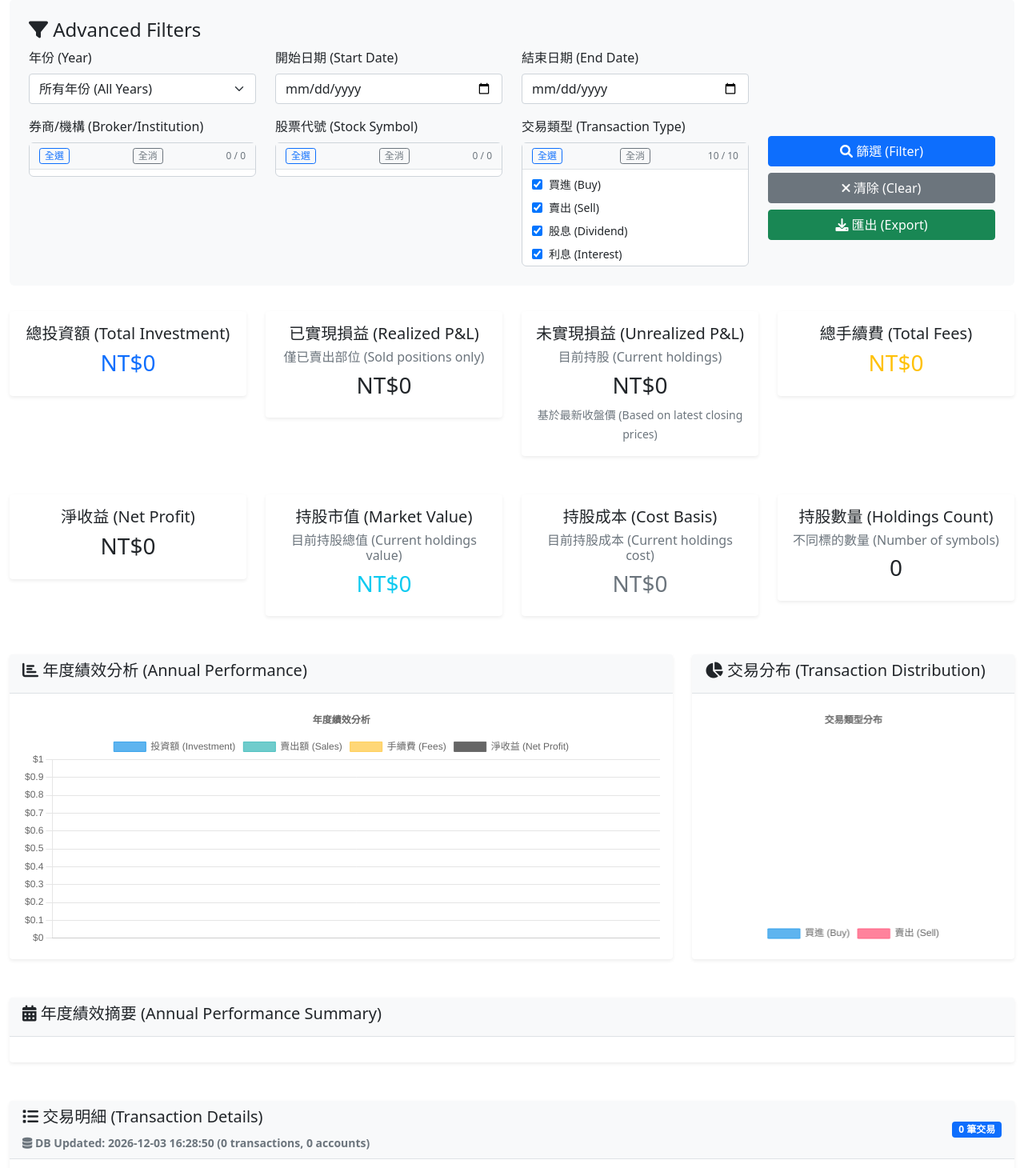
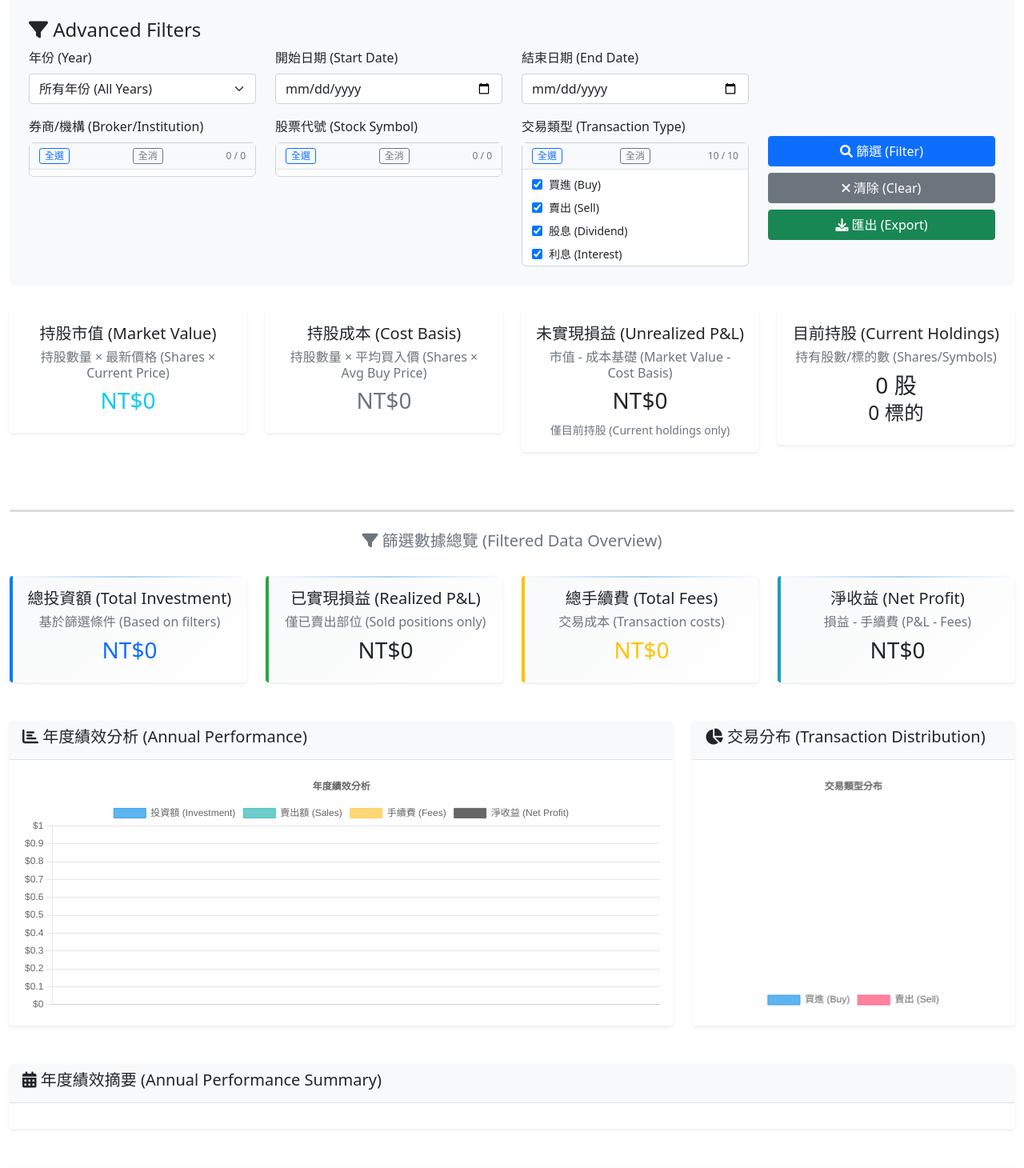
Before and after one commit to zheharry/my-portfolio, a Flask app: page / in a window 1280 px wide. Shown: the part 218-1678 px from the top of the page at 80% size. Run offline with Flask 3, Linux system fonts and the light colour scheme; data that the repository does not hold is empty.

Commit message:
Enhance dashboard metrics display: Update transaction quantity formatting, improve holdings count presentation, and add visual indicators for price fetch errors. Revise summary card titles and descriptions for clarity.

```diff
--- a/static/dashboard.js
+++ b/static/dashboard.js
@@ -492,11 +492,16 @@ class PortfolioDashboard {
             const typeClass = transaction.transaction_type === '買進' ? 'transaction-type-buy' : 'transaction-type-sell';
             row.className = typeClass;
 
+            // Format quantity to show it's being used effectively
+            const quantityDisplay = transaction.quantity ?
+                `${this.formatNumber(transaction.quantity)} ${transaction.symbol ? '股' : ''}` :
+                '-';
+
             row.innerHTML = `
                 <td>${this.formatDate(transaction.transaction_date)}</td>
                 <td><strong>${transaction.symbol || '-'}</strong></td>
                 <td><span class="badge ${transaction.transaction_type === '買進' ? 'bg-success' : 'bg-success'}">${transaction.transaction_type}</span></td>
-                <td>${this.formatNumber(transaction.quantity)}</td>
+                <td><strong>${quantityDisplay}</strong></td>
                 <td>$${this.formatNumber(transaction.price)}</td>
                 <td>$${this.formatNumber(Math.abs(transaction.amount))}</td>
                 <td><span class="text-warning">$${this.formatNumber(transaction.fee)}</span></td>
@@ -575,13 +580,25 @@ class PortfolioDashboard {
         // Update cost basis
         document.getElementById('costBasis').textContent = `NT$${this.formatNumber(data.total_cost_basis || 0)}`;
 
-        // Update holdings count
-        document.getElementById('holdingsCount').textContent = data.holdings_count || 0;
+        // Update holdings count with both total shares and symbol count
+        const totalShares = data.total_shares || 0;
+        const symbolCount = data.holdings_count || 0;
+        document.getElementById('holdingsCount').innerHTML = `${this.formatNumber(totalShares)} 股<br><small>${symbolCount} 標的</small>`;
 
         // Show warning for price fetch errors if any
         if (data.price_fetch_errors && data.price_fetch_errors.length > 0) {
             console.warn('Failed to fetch prices for symbols:', data.price_fetch_errors);
-            // You could add a visual indicator here for price fetch failures
+            // Add a small visual indicator for price fetch failures
+            const holdingsCountElement = document.getElementById('holdingsCount');
+            if (holdingsCountElement) {
+                const warningIcon = '<small class="text-warning"><i class="fas fa-exclamation-triangle" title="部分股票價格獲取失敗"></i></small>';
+                holdingsCountElement.innerHTML += '<br>' + warningIcon;
+            }
+        }
+
+        // Log detailed holdings information for debugging
+        if (data.holdings_details && data.holdings_details.length > 0) {
+            console.log('Current Holdings Details:', data.holdings_details);
         }
     }
 
--- a/templates/index.html
+++ b/templates/index.html
@@ -155,6 +155,25 @@
         .multi-select-list::-webkit-scrollbar-thumb:hover {
             background: #a8a8a8;
         }
+
+        /* Filtered metrics section styling */
+        #filteredMetrics .card {
+            background: linear-gradient(135deg, #f8f9fa 0%, #ffffff 100%);
+        }
+
+        #filteredMetrics .card-body {
+            position: relative;
+        }
+
+        #filteredMetrics .card::before {
+            content: '';
+            position: absolute;
+            top: 0;
+            left: 0;
+            right: 0;
+            height: 2px;
+            background: linear-gradient(90deg, transparent 0%, rgba(0,123,255,0.3) 50%, transparent 100%);
+        }
     </style>
 </head>
 <body>
@@ -293,18 +312,72 @@
             </div>
         </div>
 
-        <!-- Summary Cards -->
+        <!-- Main Summary Cards Row -->
         <div class="row mb-4" id="summaryCards">
             <div class="col-md-3">
                 <div class="card summary-card">
                     <div class="card-body text-center">
+                        <h5 class="card-title">持股市值 (Market Value)</h5>
+                        <h6 class="text-muted">持股數量 × 最新價格 (Shares × Current Price)</h6>
+                        <h3 class="text-info" id="marketValue">$0</h3>
+                    </div>
+                </div>
+            </div>
+            <div class="col-md-3">
+                <div class="card summary-card">
+                    <div class="card-body text-center">
+                        <h5 class="card-title">持股成本 (Cost Basis)</h5>
+                        <h6 class="text-muted">持股數量 × 平均買入價 (Shares × Avg Buy Price)</h6>
+                        <h3 class="text-secondary" id="costBasis">$0</h3>
+                    </div>
+                </div>
+            </div>
+            <div class="col-md-3">
+                <div class="card summary-card">
+                    <div class="card-body text-center">
+                        <h5 class="card-title">未實現損益 (Unrealized P&L)</h5>
+                        <h6 class="text-muted">市值 - 成本基礎 (Market Value - Cost Basis)</h6>
+                        <h3 id="unrealizedPL">$0</h3>
+                        <small class="text-muted">僅目前持股 (Current holdings only)</small>
+                    </div>
+                </div>
+            </div>
+            <div class="col-md-3">
+                <div class="card summary-card">
+                    <div class="card-body text-center">
+                        <h5 class="card-title">目前持股 (Current Holdings)</h5>
+                        <h6 class="text-muted">持有股數/標的數 (Shares/Symbols)</h6>
+                        <h3 class="text-dark" id="holdingsCount">0 股 / 0 標的</h3>
+                    </div>
+                </div>
+            </div>
+        </div>
+
+        <!-- Separator Bar -->
+        <div class="row mb-3">
+            <div class="col-12">
+                <hr class="my-4" style="border-top: 3px solid #6c757d; border-radius: 2px;">
+                <div class="text-center mb-3">
+                    <h5 class="text-muted mb-0">
+                        <i class="fas fa-filter"></i> 篩選數據總覽 (Filtered Data Overview)
+                    </h5>
+                </div>
+            </div>
+        </div>
+
+        <!-- Filtered Metrics Row -->
+        <div class="row mb-4" id="filteredMetrics">
+            <div class="col-md-3">
+                <div class="card summary-card" style="border-left: 4px solid #007bff;">
+                    <div class="card-body text-center">
                         <h5 class="card-title">總投資額 (Total Investment)</h5>
+                        <h6 class="text-muted">基於篩選條件 (Based on filters)</h6>
                         <h3 class="text-primary" id="totalInvestment">$0</h3>
                     </div>
                 </div>
             </div>
             <div class="col-md-3">
-                <div class="card summary-card">
+                <div class="card summary-card" style="border-left: 4px solid #28a745;">
                     <div class="card-body text-center">
                         <h5 class="card-title">已實現損益 (Realized P&L)</h5>
                         <h6 class="text-muted">僅已賣出部位 (Sold positions only)</h6>
@@ -313,59 +386,20 @@
                 </div>
             </div>
             <div class="col-md-3">
-                <div class="card summary-card">
+                <div class="card summary-card" style="border-left: 4px solid #ffc107;">
                     <div class="card-body text-center">
-                        <h5 class="card-title">未實現損益 (Unrealized P&L)</h5>
-                        <h6 class="text-muted">目前持股 (Current holdings)</h6>
-                        <h3 id="unrealizedPL">$0</h3>
-                        <small class="text-muted">基於最新收盤價 (Based on latest closing prices)</small>
+                        <h5 class="card-title">總手續費 (Total Fees)</h5>
+                        <h6 class="text-muted">交易成本 (Transaction costs)</h6>
+                        <h3 class="text-warning" id="totalFees">$0</h3>
                     </div>
                 </div>
             </div>
             <div class="col-md-3">
-                <div class="card summary-card">
-                    <div class="card-body text-center">
-                        <h5 class="card-title">總手續費 (Total Fees)</h5>
-                        <h3 class="text-warning" id="totalFees">$0</h3>
-                    </div>
-                </div>
-            </div>
-        </div>
-
-        <!-- Second Row of Summary Cards -->
-        <div class="row mb-4">
-            <div class="col-md-3">
-                <div class="card summary-card">
+                <div class="card summary-card" style="border-left: 4px solid #17a2b8;">
                     <div class="card-body text-center">
                         <h5 class="card-title">淨收益 (Net Profit)</h5>
+                        <h6 class="text-muted">損益 - 手續費 (P&L - Fees)</h6>
                         <h3 id="netProfit">$0</h3>
-                    </div>
-                </div>
-            </div>
-            <div class="col-md-3">
-                <div class="card summary-card">
-                    <div class="card-body text-center">
-                        <h5 class="card-title">持股市值 (Market Value)</h5>
-                        <h6 class="text-muted">目前持股總值 (Current holdings value)</h6>
-                        <h3 class="text-info" id="marketValue">$0</h3>
-                    </div>
-                </div>
-            </div>
-            <div class="col-md-3">
-                <div class="card summary-card">
-                    <div class="card-body text-center">
-                        <h5 class="card-title">持股成本 (Cost Basis)</h5>
-                        <h6 class="text-muted">目前持股成本 (Current holdings cost)</h6>
-                        <h3 class="text-secondary" id="costBasis">$0</h3>
-                    </div>
-                </div>
-            </div>
-            <div class="col-md-3">
-                <div class="card summary-card">
-                    <div class="card-body text-center">
-                        <h5 class="card-title">持股數量 (Holdings Count)</h5>
-                        <h6 class="text-muted">不同標的數量 (Number of symbols)</h6>
-                        <h3 class="text-dark" id="holdingsCount">0</h3>
                     </div>
                 </div>
             </div>
```
